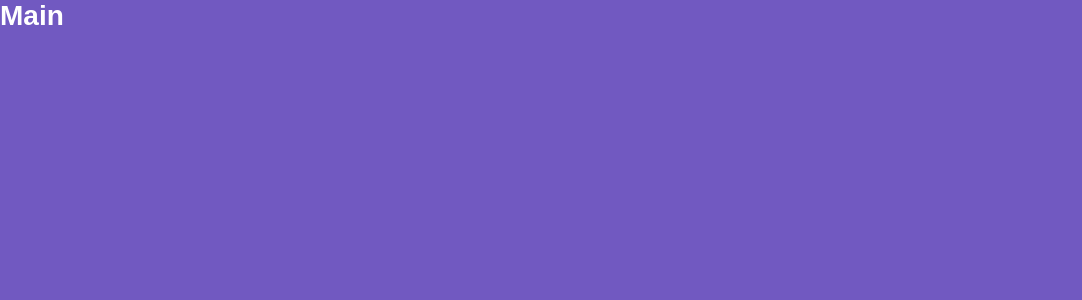
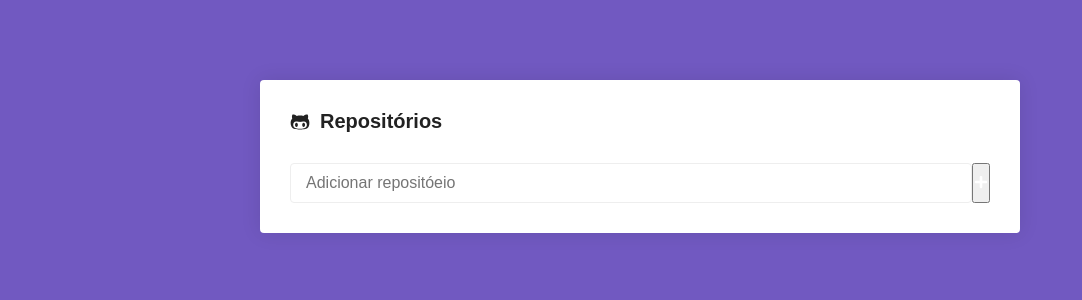
Before and after one commit to matutaj/reactJs, a React (Create React App) app: page / in a window 1280 px wide. Shown: the top 300 px of the page, without its empty margins (0-1082 px from the left). Built offline with nearby package versions, Linux system fonts and the light colour scheme.

Commit message:
feat: add container  form  button submit and installed react-icons

```diff
--- a/src/pages/Main/index.js
+++ b/src/pages/Main/index.js
@@ -1,9 +1,24 @@
 import React from "react";
 
-import {Title} from "./styles"
+import { FaPlus, FaGithubAlt } from "react-icons/fa";
+import { Container, Form, SubmitButton } from "./styles";
 
 function Main() {
-    return <Title  >Main</Title>;
+  return (
+    <Container>
+      <h1>
+        <FaGithubAlt />
+        Repositórios
+      </h1>
+
+      <Form onSubmit={() => {}}>
+        <input type="text" placeholder="Adicionar repositóeio" />
+        <SubmitButton disable>
+          <FaPlus color="#fff" size={14} />
+        </SubmitButton>
+      </Form>
+    </Container>
+  );
 }
 
 export default Main;
--- a/src/pages/Main/styles.js
+++ b/src/pages/Main/styles.js
@@ -1,5 +1,36 @@
 import styled from "styled-components";
 
-export const Title = styled.h1`
-  color: #fff;
+export const Container = styled.div`
+  max-width: 700px;
+  background: #fff;
+  border-radius: 4px;
+  box-shadow: 0 0 20px rgba(0, 0, 0, 0.1);
+  padding: 30px;
+  margin: 80px auto;
+  h1 {
+    font-size: 20px;
+    display: flex;
+    align-items: center;
+    flex-direction: row;
+
+    svg {
+      margin-right: 10px;
+    }
+  }
 `;
+
+export const Form = styled.form`
+  margin-top: 30px;
+  display: flex;
+  flex-direction: row;
+
+  input {
+    flex: 1;
+    border: 1px solid #eee;
+    padding: 10px 15px;
+    border-radius: 4px;
+    font-size: 16px;
+  }
+`;
+
+export const SubmitButton = styled.button``;
```
